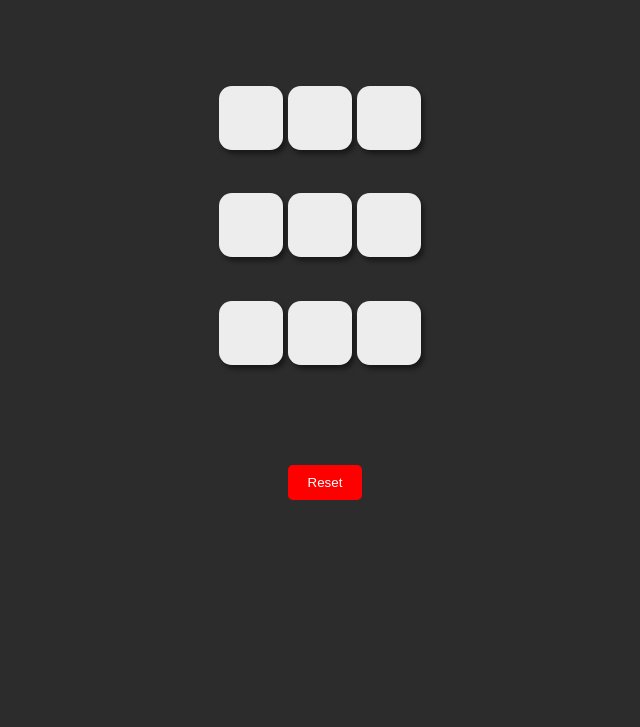
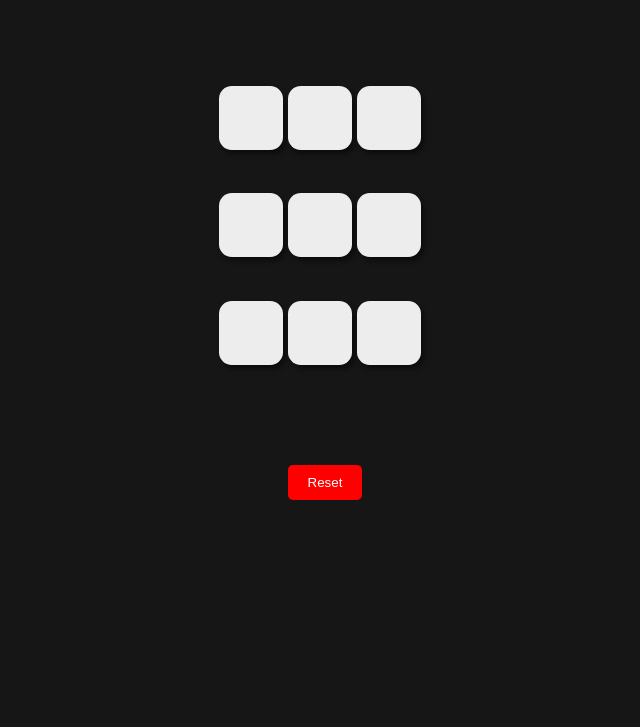
Before and after one commit to sarthak-goswami/TicTacToe-js, a plain HTML site: page index.html in a window 1280 px wide. Shown: the part 73-800 px from the top of the page, without its empty margins (315-955 px from the left). Drawn offline with Linux system fonts and the light colour scheme.

Commit message:
change bg color

```diff
--- a/style.css
+++ b/style.css
@@ -1,5 +1,5 @@
 body{
-    background-color: #2c2c2c;
+    background-color: #161616;
 }
 h1{
     color: #ededed;
```
